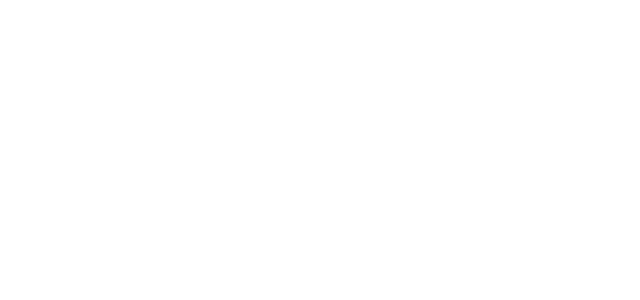
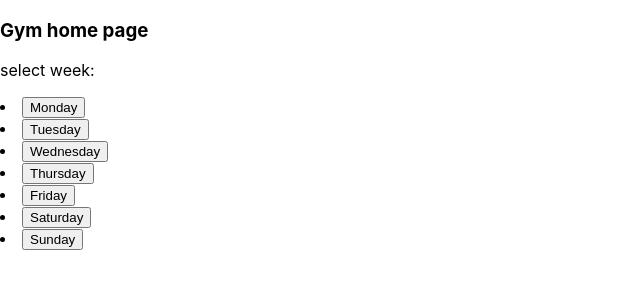
Before and after one commit to grewal25/habit-tracker, a React (Create React App) app: page /gym in a window 1280 px wide. Shown: the top 300 px of the page, without its empty margins (0-640 px from the left). Built offline with nearby package versions, Linux system fonts and the light colour scheme.

Commit message:
show a list of days of weeks, when user click

```diff
--- a/src/App.tsx
+++ b/src/App.tsx
@@ -4,6 +4,9 @@ import './App.css';
 //import { BrowserRouter as Router, Route,Routes } from "react-router-dom";
 import { BrowserRouter, Switch, Route } from "react-router-dom";
 import Todos from './components/Todos/Todos';
+import GymHome from './components/Gym/GymHome';
+import Monday from './components/Gym/Weeks/Monday';
+import Home from './components/Home/Home';
 
 const App:React.FC =()=> {
   return (
@@ -11,11 +14,20 @@ const App:React.FC =()=> {
 
 <BrowserRouter>
   <Switch>
-      <Route  path="/home">
+  <Route  path="/home">
+        <Home />
+      </Route>
+      <Route  path="/timer">
         <Timer />
       </Route>
       <Route  path="/todos">
         <Todos />
+      </Route>
+      <Route  path="/gym">
+        <GymHome />
+      </Route>
+      <Route  path="/monday">
+        <Monday />
       </Route>
       </Switch>
     </BrowserRouter>
--- /dev/null
+++ b/src/components/Gym/AllExercises.tsx
@@ -0,0 +1,9 @@
+import Todos from "../Todos/Todos";
+
+
+export default function AllExercises(){
+    return<>
+    <p>all exercies</p>
+    <Todos />
+    </>
+}
--- /dev/null
+++ b/src/components/Gym/GymHome.tsx
@@ -0,0 +1,31 @@
+import { useState } from "react";
+
+export default function GymHome() {
+  const days = [
+    "Monday",
+    "Tuesday",
+    "Wednesday",
+    "Thursday",
+    "Friday",
+    "Saturday",
+    "Sunday",
+  ];
+  const [weeks, setWeeks] = useState<string>("");
+
+  const handleClick = (day: string) => {
+    setWeeks(day);
+  };
+
+  return (
+    <>
+      <h3>Gym home page</h3>
+      <p>select week:</p>
+      {days.map((day, idx) => (
+        <li key={idx}>
+          <button onClick={() => handleClick(day)}>{day}</button>
+        </li>
+      ))}
+      {<p>{weeks}</p>}
+    </>
+  );
+}
--- /dev/null
+++ b/src/components/Gym/Weeks/Monday.tsx
@@ -0,0 +1,8 @@
+import AllExercises from "../AllExercises";
+
+export default function Monday(){
+    return <>
+    <p>monday</p>
+    <AllExercises />
+    </>
+}
--- /dev/null
+++ b/src/components/Home/Home.tsx
@@ -0,0 +1,12 @@
+import { Link } from "react-router-dom";
+
+
+function Home(){
+    return<>
+       <p>hi, please select one of these options</p>
+        <p><Link to="/gym">GYM</Link></p>
+        <p><Link to="/monday">Daily Tasks</Link></p>
+    </>
+}
+
+export default Home;
```
Also changed, not shown: src/components/Gym/Weeks/AllWeeks.jsx (added, +9 -0 lines).
